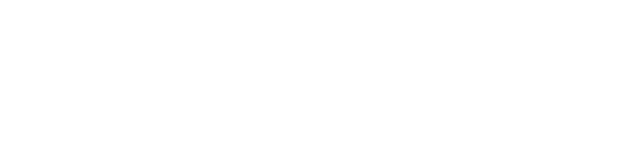
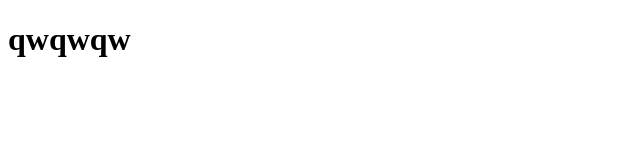
Before and after one commit to Tvinki228/test-proj, a plain HTML site: page index.html in a window 1280 px wide. Shown: the whole page, without its empty margins (0-640 px from the left). Drawn offline with Linux system fonts and the light colour scheme.

Commit message:
add h1 text

```diff
--- a/index.html
+++ b/index.html
@@ -8,6 +8,6 @@
     <title>hello</title>
 </head>
 <body>
-
+    <h1>qwqwqw</h1>
 </body>
 </html>
```
